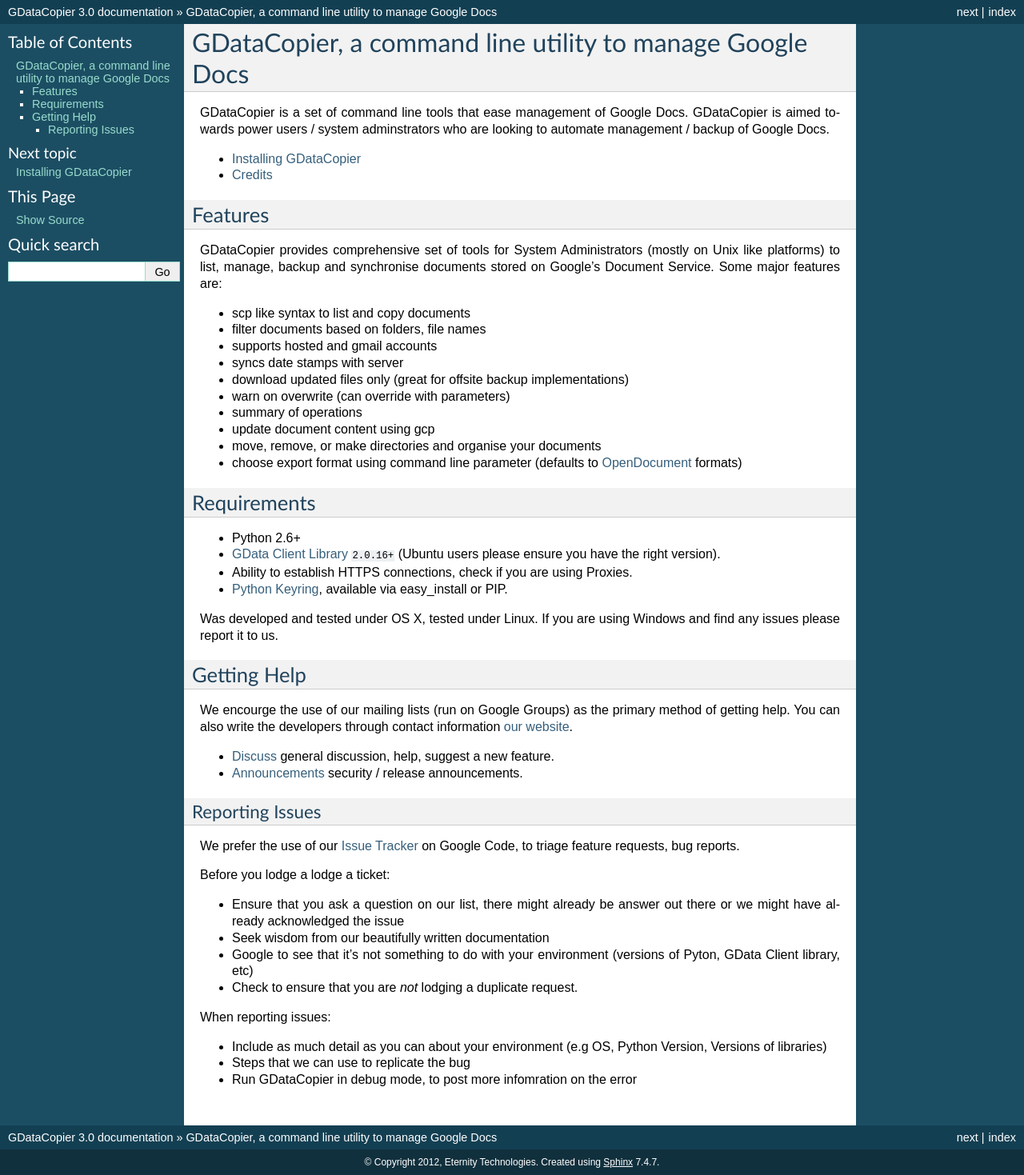
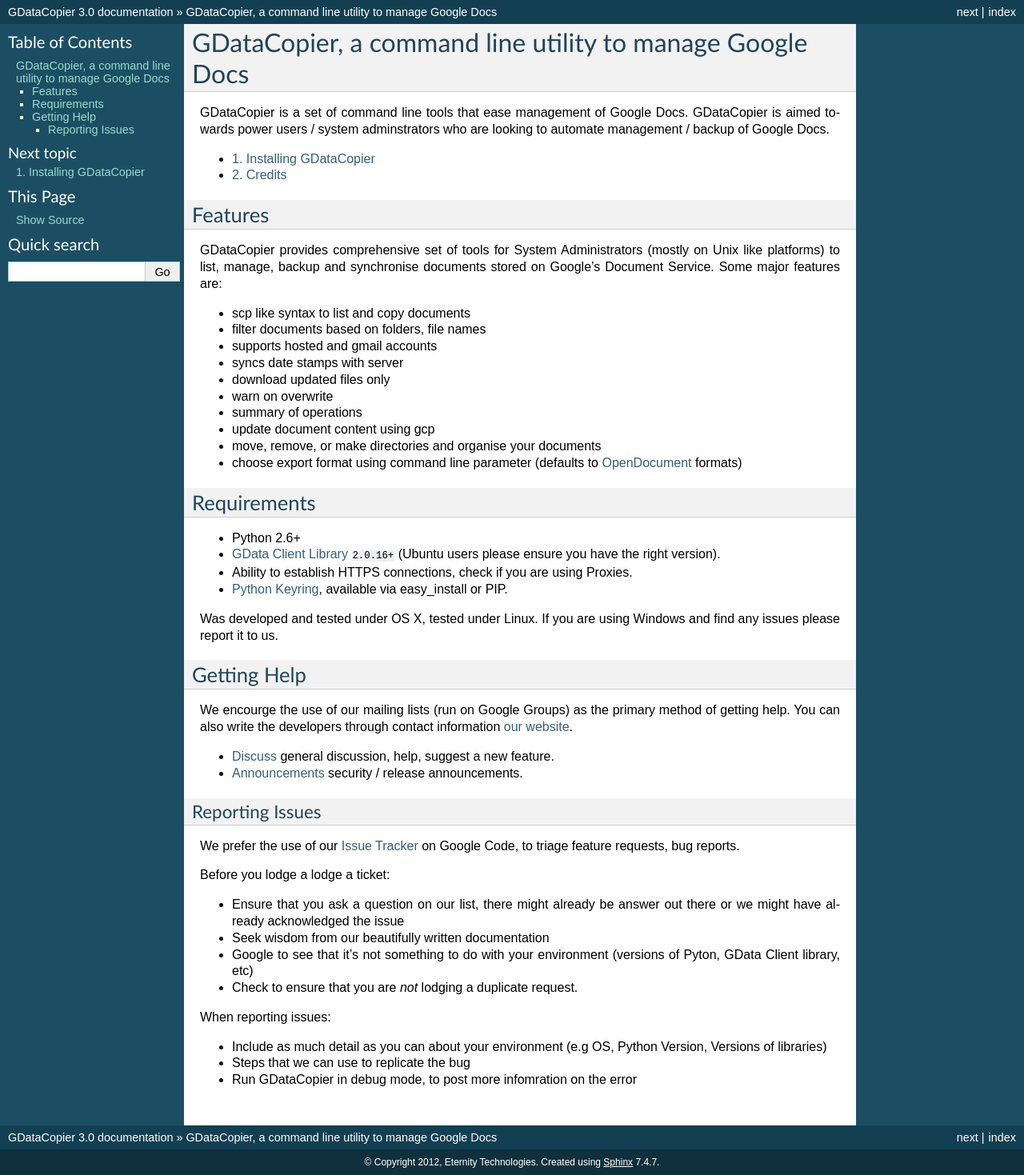
Before and after one commit to migscabral/gdatacopier, a Sphinx documentation site: the page built from docs/source/index.rst, in a window 1280 px wide. Shown: the whole page at 80% size. Built offline with Sphinx 7.4.7, drawn with Linux system fonts in a browser that asks for light colours; pages that are not in the unit, such as notebooks, are missing from menus.

```diff
--- a/docs/source/index.rst
+++ b/docs/source/index.rst
@@ -9,6 +9,7 @@ GDataCopier, a command line utility to manage Google Docs
 GDataCopier is a set of command line tools that ease management of Google Docs. GDataCopier is aimed towards power users / system adminstrators who are looking to automate management / backup of Google Docs.
 
 .. toctree::
+   :numbered:
    :maxdepth: 2
 
    installation
@@ -25,8 +26,8 @@ GDataCopier provides comprehensive set of tools for System Administrators (mostl
 * filter documents based on folders, file names
 * supports hosted and gmail accounts
 * syncs date stamps with server
-* download updated files only (great for offsite backup implementations)
-* warn on overwrite (can override with parameters)
+* download updated files only
+* warn on overwrite
 * summary of operations
 * update document content using gcp
 * move, remove, or make directories and organise your documents
```
